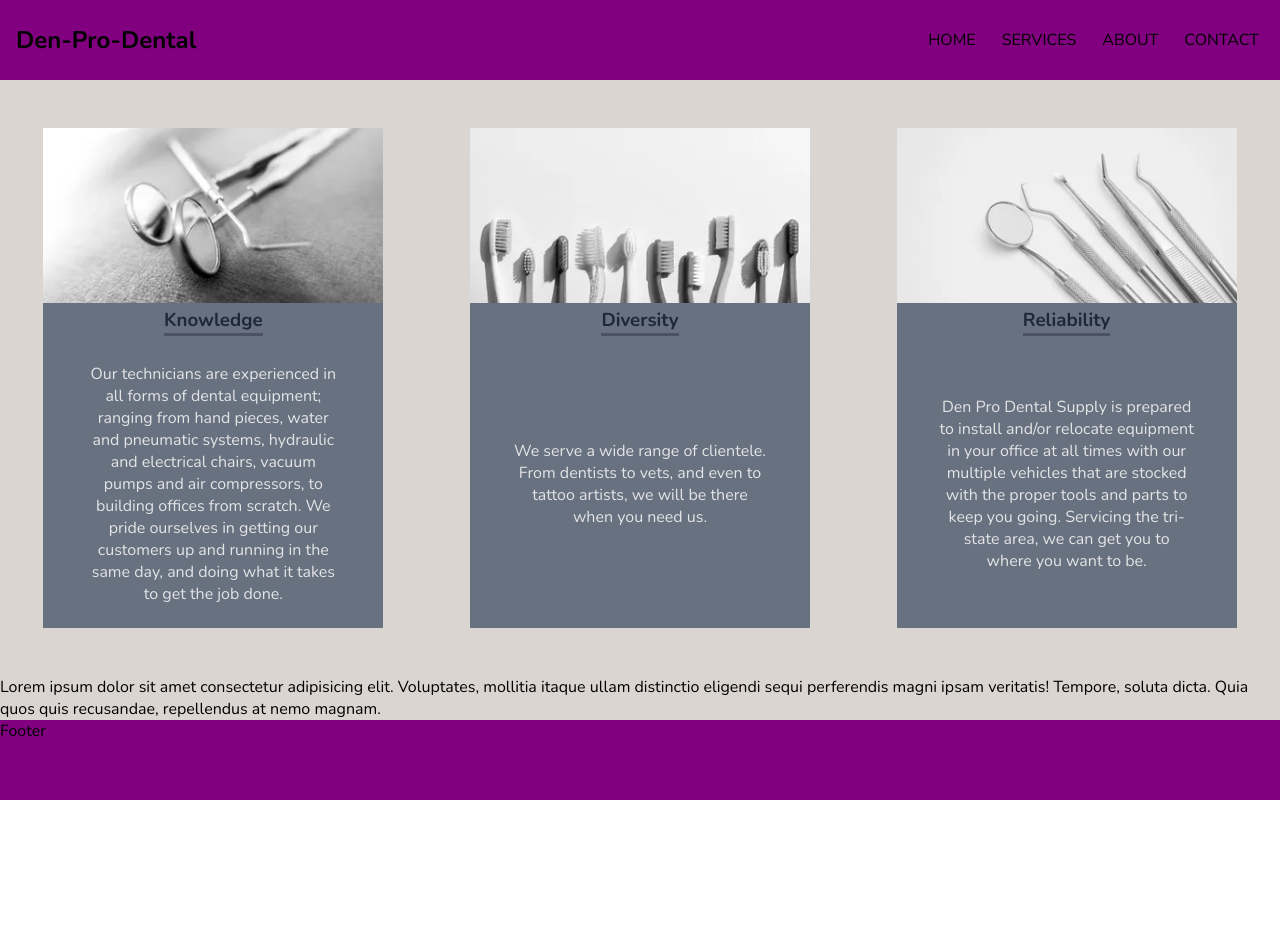
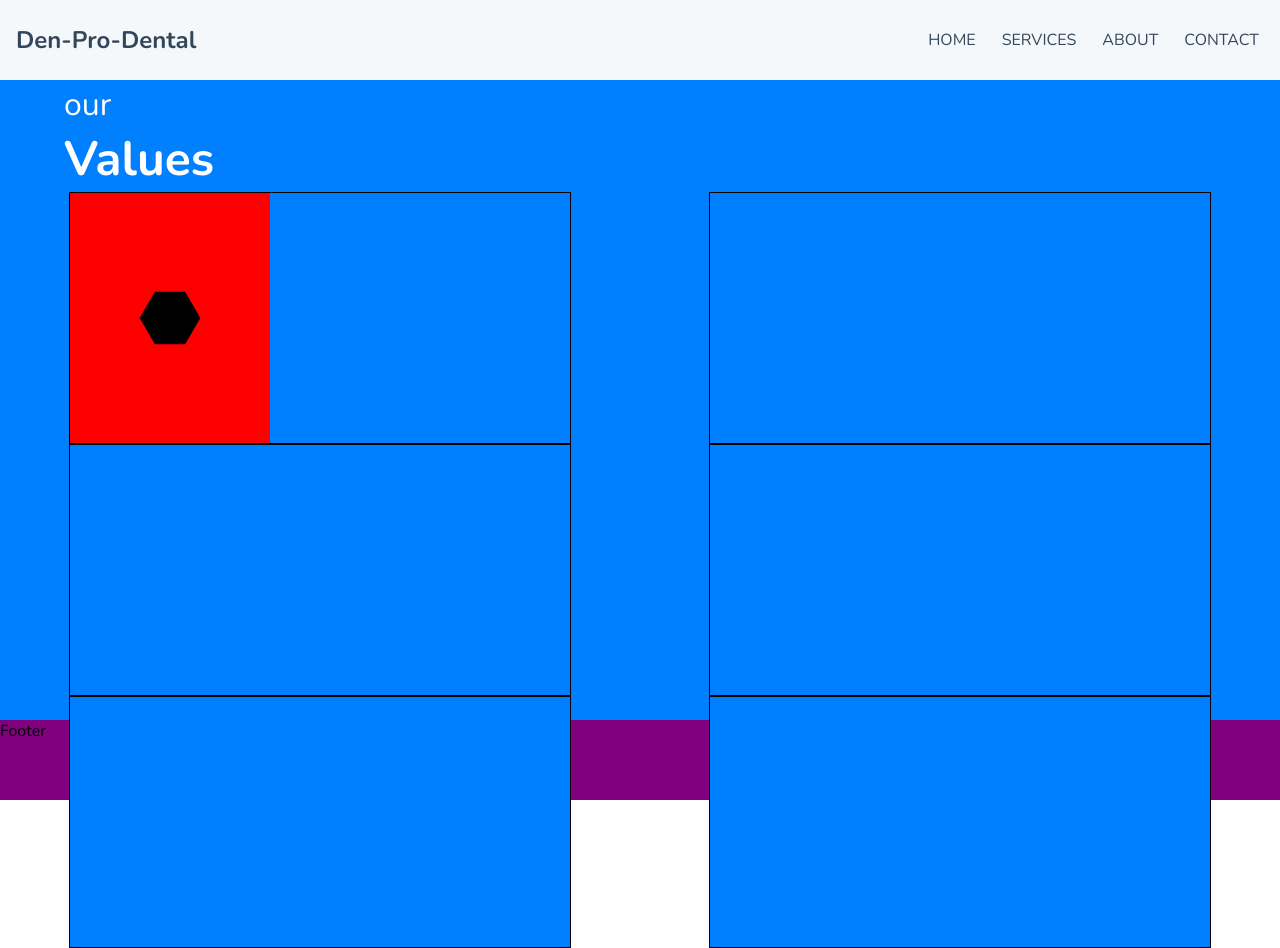
Before and after one commit to CodeJeffreyG/Den-Pro-Dental, a React (Create React App) app: page /about in a window 1280 px wide. Before the commit the page ends 800 px from the top, so only its background shows below. Built offline with nearby package versions, Linux system fonts and the light colour scheme.

Commit message:
mui icons hexagon looks cool

```diff
--- a/package.json
+++ b/package.json
@@ -3,6 +3,10 @@
   "version": "0.1.0",
   "private": true,
   "dependencies": {
+    "@emotion/react": "^11.10.5",
+    "@emotion/styled": "^11.10.5",
+    "@mui/icons-material": "^5.11.0",
+    "@mui/material": "^5.11.4",
     "@testing-library/jest-dom": "^5.16.5",
     "@testing-library/react": "^13.4.0",
     "@testing-library/user-event": "^13.5.0",
--- a/src/components/About/About.jsx
+++ b/src/components/About/About.jsx
@@ -1,6 +1,7 @@
 import React from "react";
 import aboutData from "./aboutData";
-import AboutCard from "../AboutCard/AboutCard";
+import HexagonIcon from "@mui/icons-material/Hexagon";
+
 import "./about.scss";
 
 const About = () => {
@@ -8,20 +9,20 @@ const About = () => {
 
   return (
     <div className="about-container">
-      <div className="about-card-container">
-        {aboutData.map((card) => {
-          return (
-            <AboutCard img={card.img} title={card.title} text={card.text} />
-          );
-        })}
+      <head className="about-title-container">
+        <p>our</p>
+        <h2>Values</h2>
+      </head>
+      <div className="value-container">
+        <div className="value-icon-container">
+          <HexagonIcon sx={{ fontSize: 70 }}></HexagonIcon>
+        </div>
       </div>
-
-      <p>
-        Lorem ipsum dolor sit amet consectetur adipisicing elit. Voluptates,
-        mollitia itaque ullam distinctio eligendi sequi perferendis magni ipsam
-        veritatis! Tempore, soluta dicta. Quia quos quis recusandae, repellendus
-        at nemo magnam.
-      </p>
+      <div className="value-container"></div>
+      <div className="value-container"></div>
+      <div className="value-container"></div>
+      <div className="value-container"></div>
+      <div className="value-container"></div>
     </div>
   );
 };
--- a/src/components/About/about.scss
+++ b/src/components/About/about.scss
@@ -1,31 +1,56 @@
 .about-container {
   display: flex;
-  flex-direction: column;
+  flex-wrap: wrap;
+  justify-content: space-around;
   width: 100%;
   height: calc(100vh - 160px);
-  background-color: #DAD5D1;
+  background-color: #007fff;
 
-  .about-head-container {
-    position: absolute;
-    top: 0;
+  .about-title-container {
+    margin-top: 3rem;
+    display: flex;
+    flex-direction: column;
+    justify-content: flex-end;
+    width: 100%;
+    height: 10%;
+    background-color: #007fff;
 
-    width: 100%;
-    height: 50px;
+    .about-title-container,
+    p {
+      font-size: 2rem;
+    }
 
-    .about-head-container,
-    h1 {
-      color:#223A5C ;
-      border-bottom: 3px solid #0E2038;
+    .about-title-container,
+    h2 {
+      font-size: 3rem;
+      font-weight: bold;
+    }
+
+    .about-title-container,
+    p,
+    h2 {
+      margin-left: 4rem;
+      color: #ffffff;
     }
   }
 
-  .about-card-container {
-    display: flex;
-    justify-content: space-around;
-    align-items: center;
-    color: #E3E4E6;
-    width: 100%;
-    height: 100%;
-    background-color: #DAD5D1;
+  .value-container {
+    width: 500px;
+    height: 250px;
+    border: 1px solid black;
+    background-color: #007fff;
+
+    .value-icon-container {
+      display: flex;
+      justify-content: center;
+      align-items: center;
+      width: 40%;
+      height: 100%;
+      background-color: red;
+
+      .hexagon {
+        font-size: large;
+      }
+    }
   }
 }
--- a/src/components/Navbar/navbar.scss
+++ b/src/components/Navbar/navbar.scss
@@ -3,12 +3,14 @@
   justify-content: space-between;
   width: 100%;
   height: 80px;
-  background-color: purple;
+  background-color: #F5F8FA;
+  box-shadow: 0 2px 2px -2px rgba(0,0,0,.2);
 
   .logo-Container {
     margin-left: 16px;
     display: flex;
     align-items: center;
+    color: #33475B;;
   }
 
   .list-container {
@@ -16,6 +18,7 @@
     display: flex;
     align-items: center;
     justify-content: flex-end;
+    color: #33475B;
   }
 
   .list-container,
@@ -28,6 +31,7 @@
       color: black;
       text-decoration: none;
       padding: 0 5px;
+      color:#33475B;
     }
   }
 }
```
Also changed, not shown: 1 other file (tests, documents, lock files or other folders).
